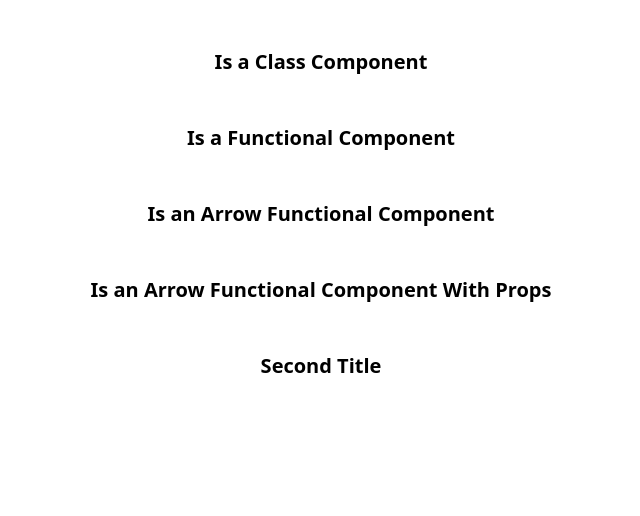
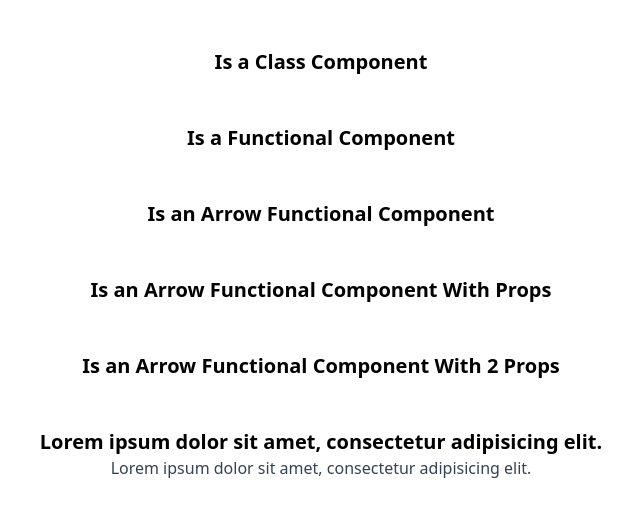
Before and after one commit to AthanasiaPet/cf8-react-intro, a React app: page / in a window 1280 px wide. Shown: the top 516 px of the page, without its empty margins (319-959 px from the left). Built offline with nearby package versions, Linux system fonts and the light colour scheme; the HTML template or start-up script is replaced by a standard one.

Commit message:
feat: add ArrowFunctionalComponentWithPropsType

```diff
--- a/src/App.tsx
+++ b/src/App.tsx
@@ -3,6 +3,7 @@
 import FunctionalComponent from "./components/FunctionalComponent.tsx";
 import ArrowFunctionalComponent from "./components/ArrowFunctionalComponent.tsx";
 import ArrowFunctionalComponentWithProps from "./components/ArrowFunctionalComponentWithProps.tsx";
+import ArrowFunctionalComponentWithPropsType from "./components/ArrowFunctionalComponentWithPropsType.tsx";
 
 
 function App() {
@@ -15,7 +16,9 @@
             <FunctionalComponent />
             <ArrowFunctionalComponent />
             <ArrowFunctionalComponentWithProps title={"Is an Arrow Functional Component With Props"}/>
-            <ArrowFunctionalComponentWithProps title={"Second Title"}/>
+            <ArrowFunctionalComponentWithProps title={"Is an Arrow Functional Component With 2 Props"}/>
+            <ArrowFunctionalComponentWithPropsType title={"Lorem ipsum dolor sit amet, consectetur adipisicing elit."}
+                                                   description={"Lorem ipsum dolor sit amet, consectetur adipisicing elit."}/>
 
         </>
     )
--- /dev/null
+++ b/src/components/ArrowFunctionalComponentWithPropsType.tsx
@@ -0,0 +1,32 @@
+
+// type PropA = {
+//     title: string;
+// }
+//
+// type PropB = {
+//     description: string;
+// }
+//
+// type Props = PropA & PropB;
+
+
+// ενώνονται
+interface Props {
+    title: string;
+}
+
+interface Props {
+    description: string;
+}
+
+const ArrowFunctionalComponentWithPropsType = ({title, description}: Props) => {
+    return (
+        <>
+            <h1 className="text-center text-xl font-bold mt-12">{title}</h1>
+            <p className={"text-center text-gray-700"}>{description}</p>
+
+        </>
+    )
+}
+
+export default ArrowFunctionalComponentWithPropsType;
```
